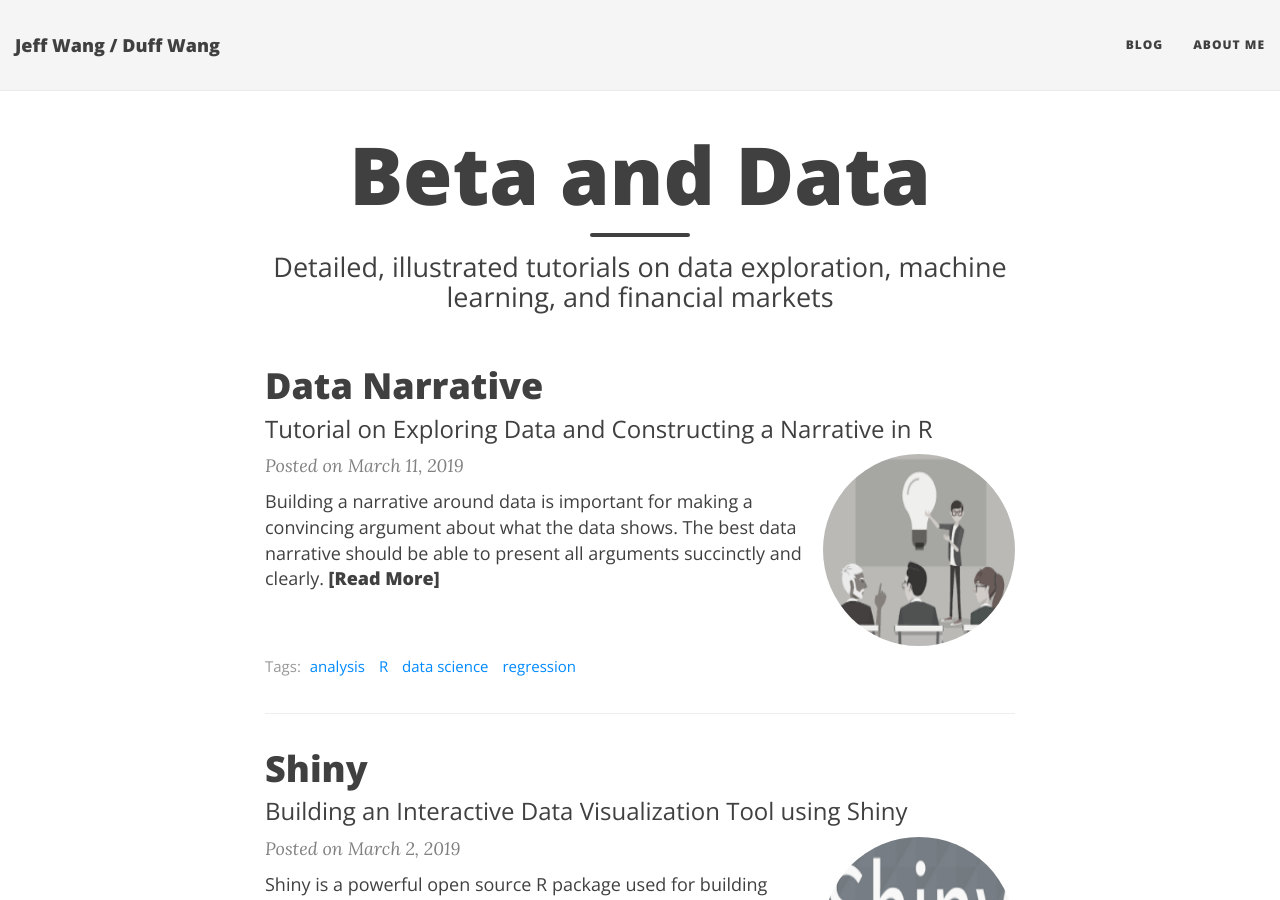
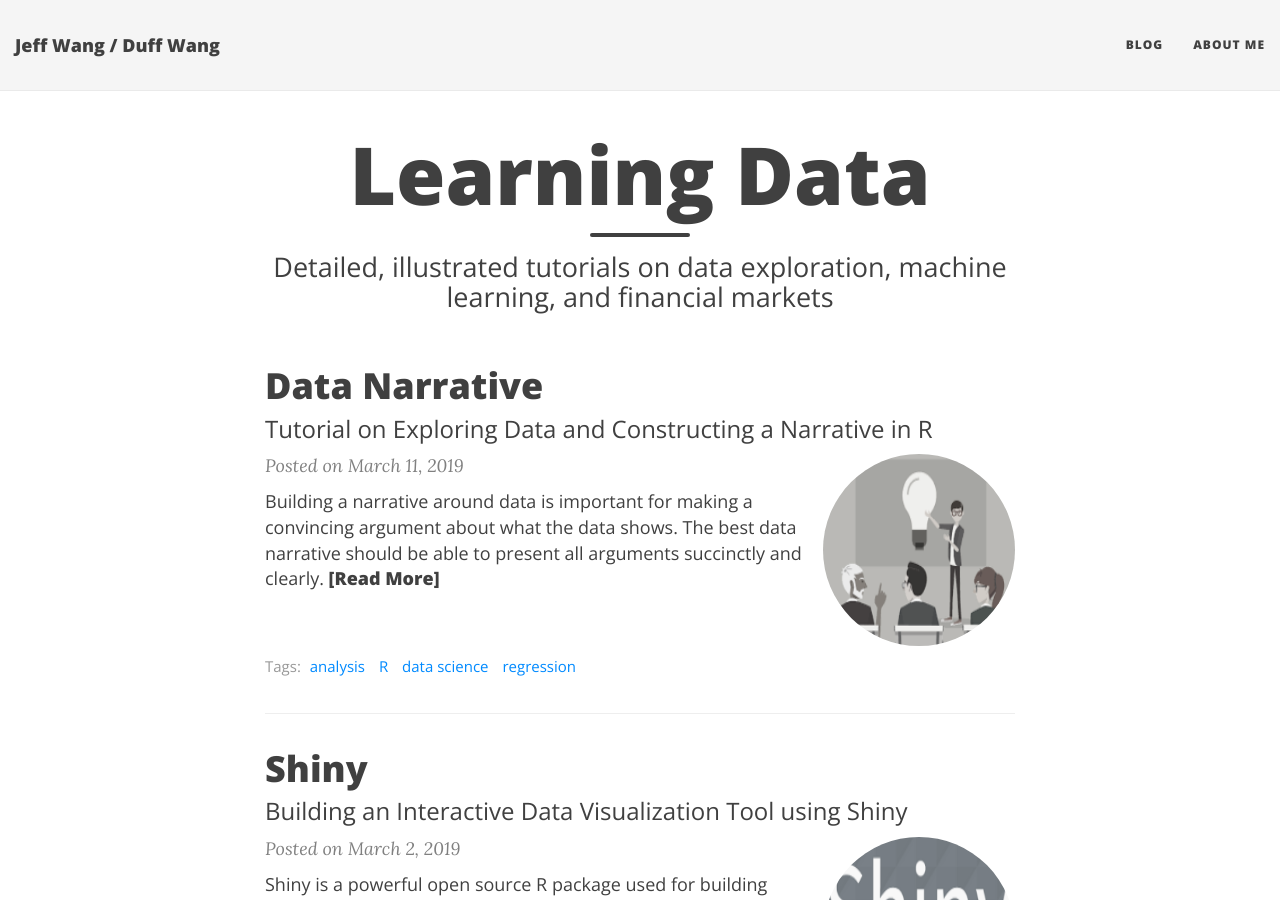
Before and after one commit to duffwang/duffwang.github.io, a Jekyll site: the page built from index.html, in a window 1280 px wide and 900 px high. Built offline with Jekyll 4.4.1, drawn with Linux system fonts in a browser that asks for light colours; nearby versions of some CDN libraries; the list of posts is cut into pages by our own code.

Commit message:
Update index.html

```diff
--- a/index.html
+++ b/index.html
@@ -1,6 +1,6 @@
 ---
 layout: page
-title: Beta and Data
+title: Learning Data
 subtitle: Detailed, illustrated tutorials on data exploration, machine learning, and financial markets
 use-site-title: true
 ---
```
